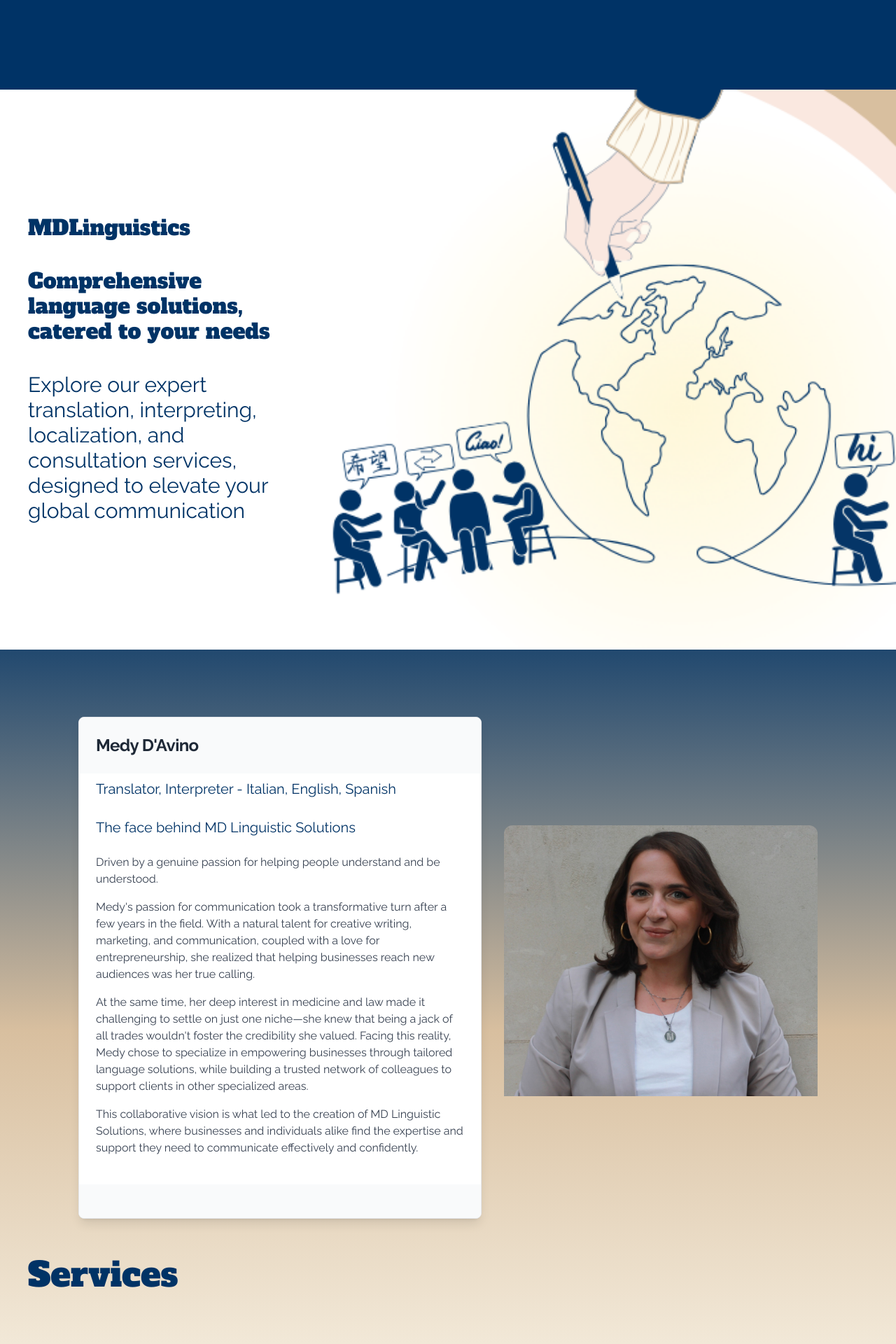
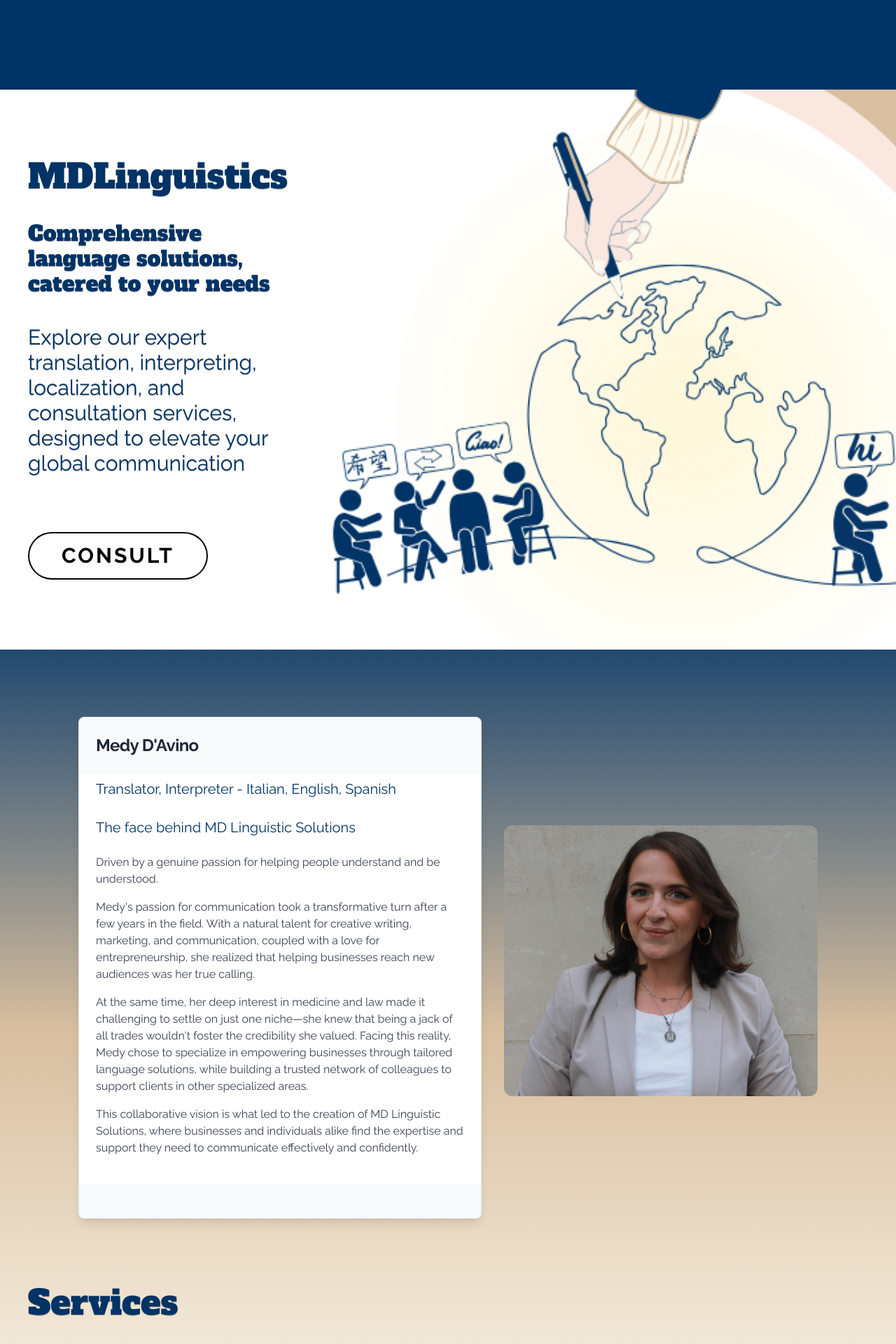
Before and after one commit to pirateking92/medysite, a Next.js app: page / in a window 1280 px wide. Shown: the top 1920 px of the page at 70% size. Built offline with nearby package versions, Linux system fonts and the light colour scheme.

Commit message:
added a button to the main page

```diff
--- a/src/app/interpreting/page.tsx
+++ b/src/app/interpreting/page.tsx
@@ -7,10 +7,10 @@
         {" "}
         <h1 className="text-7xl text-left m-5">Interpreting</h1>
         <h2 className="text-2xl text-left m-5">
-          Welcome to our translation services
+          Welcome to our interpretaion services
         </h2>
       </div>
-      <div>
+      <div className="m-10">
         <div className="flex mb-4 justify-center items-center  text-left">
           <div className="text-2xl w-1/3  ">test</div>
           <div className="w-1/3 ">words and stuff</div>
--- a/src/app/projectmanagement/page.tsx
+++ b/src/app/projectmanagement/page.tsx
@@ -8,7 +8,7 @@
         <h1 className="text-7xl text-left m-5">Project Management</h1>
         <h2 className="text-2xl text-left m-5">Let's Manage it Up!</h2>
       </div>
-      <div>
+      <div className="m-10">
         <div className="flex mb-4 justify-center items-center  text-left">
           <div className="text-2xl w-1/3  ">test</div>
           <div className="w-1/3 ">words and stuff</div>
--- a/src/app/translation/page.tsx
+++ b/src/app/translation/page.tsx
@@ -10,7 +10,7 @@
           Welcome to our translation services
         </h2>
       </div>
-      <div>
+      <div className="m-10">
         <div className="flex mb-4 justify-center items-center  text-left">
           <div className="text-2xl w-1/3  ">test</div>
           <div className="w-1/3 ">words and stuff</div>
--- a/src/components/HeroSection.tsx
+++ b/src/components/HeroSection.tsx
@@ -10,24 +10,34 @@
 } from "./ui/card";
 import SmokeFadeIn from "./SmokeFadeIn";
 import Image from "next/image";
+import Link from "next/link";
 
 export default function HeroSection() {
   return (
     <main>
       {/* div for initial text and intro */}
-      <div className="flex flex-col justify-center text-black text-font-bold min-h-screen px-10 pointer-events-none text-3xl text-left bg-[url(/medyBanner.png)] bg-fixed bg-no-repeat bg-cover">
+      <div className="flex flex-col justify-center text-black text-font-bold min-h-screen px-10 text-3xl text-left bg-[url(/medyBanner.png)] bg-fixed bg-no-repeat bg-cover">
         {" "}
         <SmokeFadeIn visibleOnLoad={false}>
           <div className="lg:w-[50vh] md:w-[50vh]">
-            <h1 className="mb-10">MDLinguistics</h1>
-            <h2 className="mb-10">
+            <h1 className="mb-10 text-5xl [text-shadow:_0_1px_0_rgb(0_0_0_/_40%)]">
+              MDLinguistics
+            </h1>
+            <h2 className="mb-10 [text-shadow:_0_1px_0_rgb(0_0_0_/_40%)]">
               Comprehensive language solutions, catered to your needs
             </h2>
-            <p className="sm:pr-30 bg-opacity-40">
+            <p className="sm:pr-30 [text-shadow:_0_1px_0_rgb(0_0_0_/_40%)]">
               Explore our expert translation, interpreting, localization, and
               consultation services, designed to elevate your global
               communication
             </p>
+          </div>
+          <div className="flex flex-col justify-center items-start pt-20">
+            <Link href="/contact">
+              <button className="shadow-[inset_0_0_0_2px_#000] z-50 text-black px-12 py-4 rounded-full tracking-widest uppercase font-bold bg-transparent hover:bg-[#616467] hover:text-white dark:text-neutral-200 transition duration-200">
+                Consult
+              </button>
+            </Link>
           </div>
         </SmokeFadeIn>
       </div>
@@ -108,13 +118,13 @@
             className="w-full
                    md:w-auto
                    rounded-xl
-                   pb-5
+                  mb-5
                    max-w-md
                    object-cover
-                   md:max-h-[600px]"
+                   md:max-h-[800px]"
             src="/medyprofpic.png"
             alt="profile picture"
-            width={700}
+            width={800}
             height={800}
           />
         </SmokeFadeIn>
--- a/src/components/Services.tsx
+++ b/src/components/Services.tsx
@@ -7,8 +7,10 @@
 export function Services() {
   return (
     <SmokeFadeIn visibleOnLoad={false}>
-      <h1 className="flex flex-auto text-5xl text-bold m-10">Services</h1>
-      <div className="h-screen py-20 w-full">
+      <h1 className="flex flex-auto text-5xl text-bold ml-10 mt-20 [text-shadow:_0_1px_0_rgb(0_0_0_/_40%)]">
+        Services
+      </h1>
+      <div className="h-screen py-15 w-full">
         <LayoutGrid cards={cards} />
       </div>
     </SmokeFadeIn>
```
